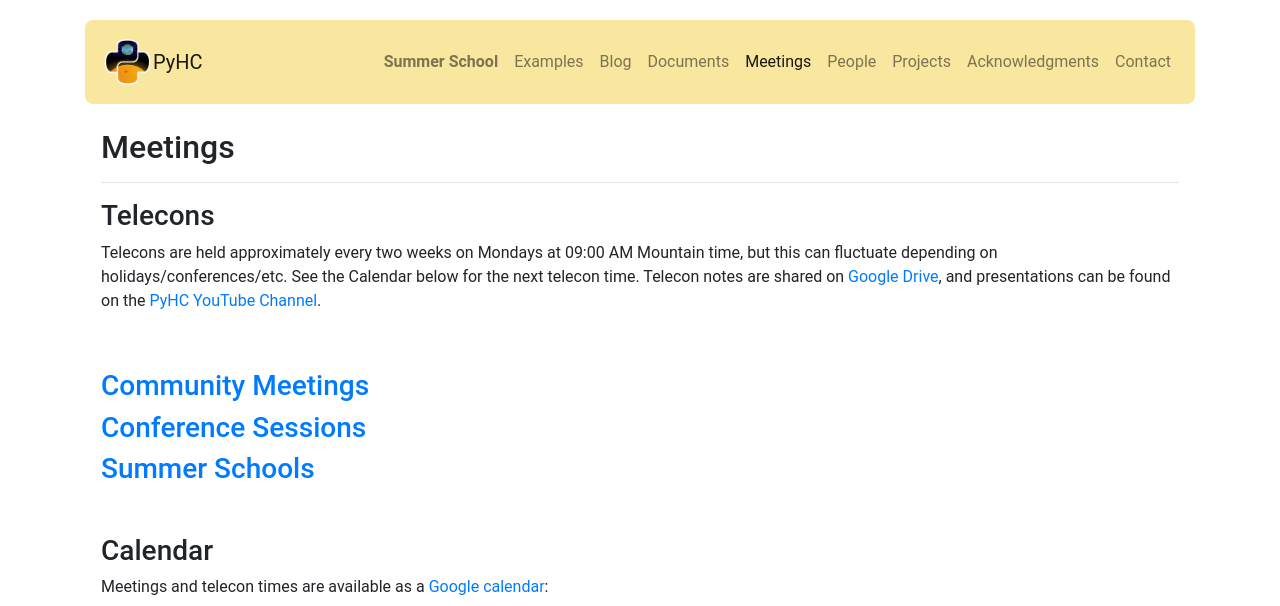
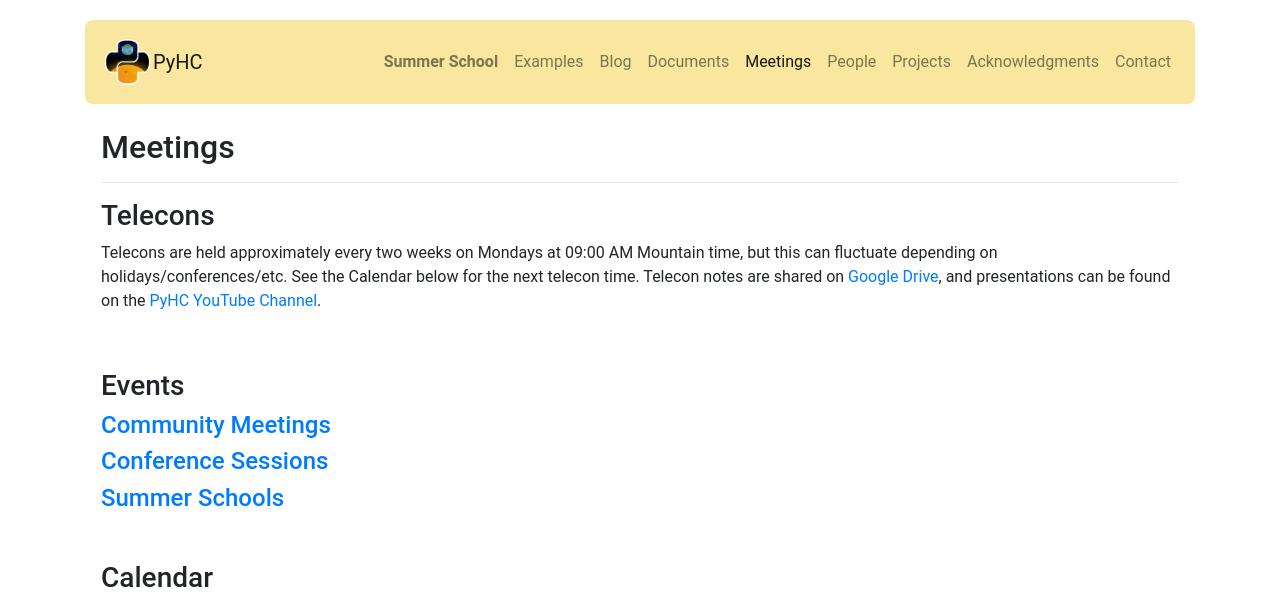
Before and after one commit to heliophysicsPy/heliophysicsPy.github.io, a Jekyll site: the page built from _pages/meetings.md, in a window 1280 px wide. Shown: the top 606 px of the page. Built offline with Jekyll 4.4.1, drawn with Linux system fonts in a browser that asks for light colours; nearby versions of some CDN libraries.

Commit message:
Add "Events" header

```diff
--- a/_pages/meetings.md
+++ b/_pages/meetings.md
@@ -10,13 +10,15 @@ Telecons are held approximately every two weeks on Mondays at 09:00 AM Mountain
 
 <br>
 
-### [Community Meetings]({% link
+### Events
+
+#### [Community Meetings]({% link
 _pages/meetings/community_meetings/community_meetings.md %})
 
-### [Conference Sessions]({% link
+#### [Conference Sessions]({% link
 _pages/meetings/conference_sessions/conference_sessions.md %})
 
-### [Summer Schools]({% link
+#### [Summer Schools]({% link
 _pages/meetings/summer_schools/summer_schools.md %})
 
 <br>
```
